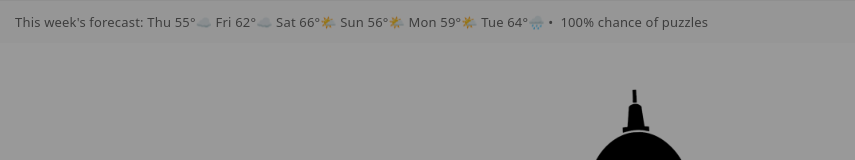
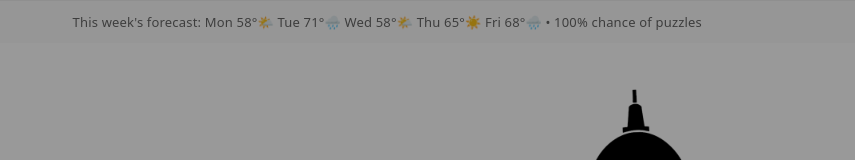
Before and after one commit to cwzimmerman1-art/Capitol-Letters, a React (Vite) app: page / in a window 1280 px wide. Shown: the top 160 px of the page, without its empty margins (0-855 px from the left). Built offline with nearby package versions, Linux system fonts and the light colour scheme.

Commit message:
weather update

```diff
--- a/src/App.jsx
+++ b/src/App.jsx
@@ -1037,7 +1037,7 @@ if (showArchive) {
         {yesterday && (
           <div style={styles.tickerWrapper}>
             <div style={styles.ticker}>
-              This week's forecast: Thu 55°☁️ Fri 62°☁️ Sat 66°🌤️ Sun 56°🌤️ Mon 59°🌤️ Tue 64°🌧️ •  100% chance of puzzles
+              This week's forecast: Mon 58°🌤️ Tue 71°🌧️ Wed 58°🌤️ Thu 65°☀️ Fri 68°🌧️ • 100% chance of puzzles
             </div>
           </div>
         )}
```
